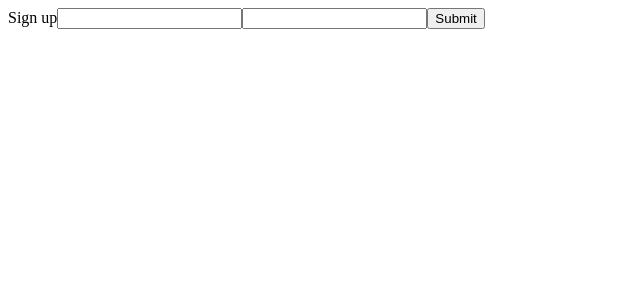
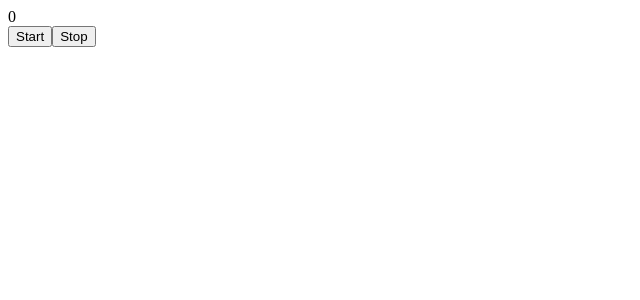
Before and after one commit to ayush931/cohort-web-dev, a React (Vite) app in the folder react/LinkedIn/: page / in a window 1280 px wide. Shown: the top 300 px of the page, without its empty margins (0-640 px from the left). Built offline with nearby package versions, Linux system fonts and the light colour scheme.

Commit message:
clock using useRef

```diff
--- /dev/null
+++ b/react/LinkedIn/src/Clock.jsx
@@ -0,0 +1,30 @@
+import { useRef, useState } from "react"
+
+function Clock () {
+
+    const [count, setCount] = useState(0)
+    const timer = useRef()
+
+    function startTimer () {
+        let value = setInterval(() => {
+            setCount(count => count + 1)
+        }, 1000)
+        timer.current = value
+    }
+
+    function stopTimer () {
+        clearInterval(timer.current)
+        console.log(timer.current)
+    }
+
+    return (
+        <div>
+            {count}
+            <br />
+            <button onClick={startTimer}>Start</button>
+            <button onClick={stopTimer}>Stop</button>
+        </div>
+    )
+}
+
+export default Clock
--- a/react/LinkedIn/src/main.jsx
+++ b/react/LinkedIn/src/main.jsx
@@ -18,6 +18,7 @@ import Todos from './Todos.jsx'
 import { Fragment } from 'react'
 import SinglePage from './SinglePage.jsx'
 import UseRef from './useRef.jsx'
+import Clock from './Clock.jsx'
 
 createRoot(document.getElementById('root')).render(
   <>
@@ -38,6 +39,7 @@ createRoot(document.getElementById('root')).render(
     <ErrorBoundaries />
     <Fragment /> */}
     {/* <SinglePage /> */}
-    <UseRef />
+    {/* <UseRef /> */}
+    <Clock />
     </>
 )
```
